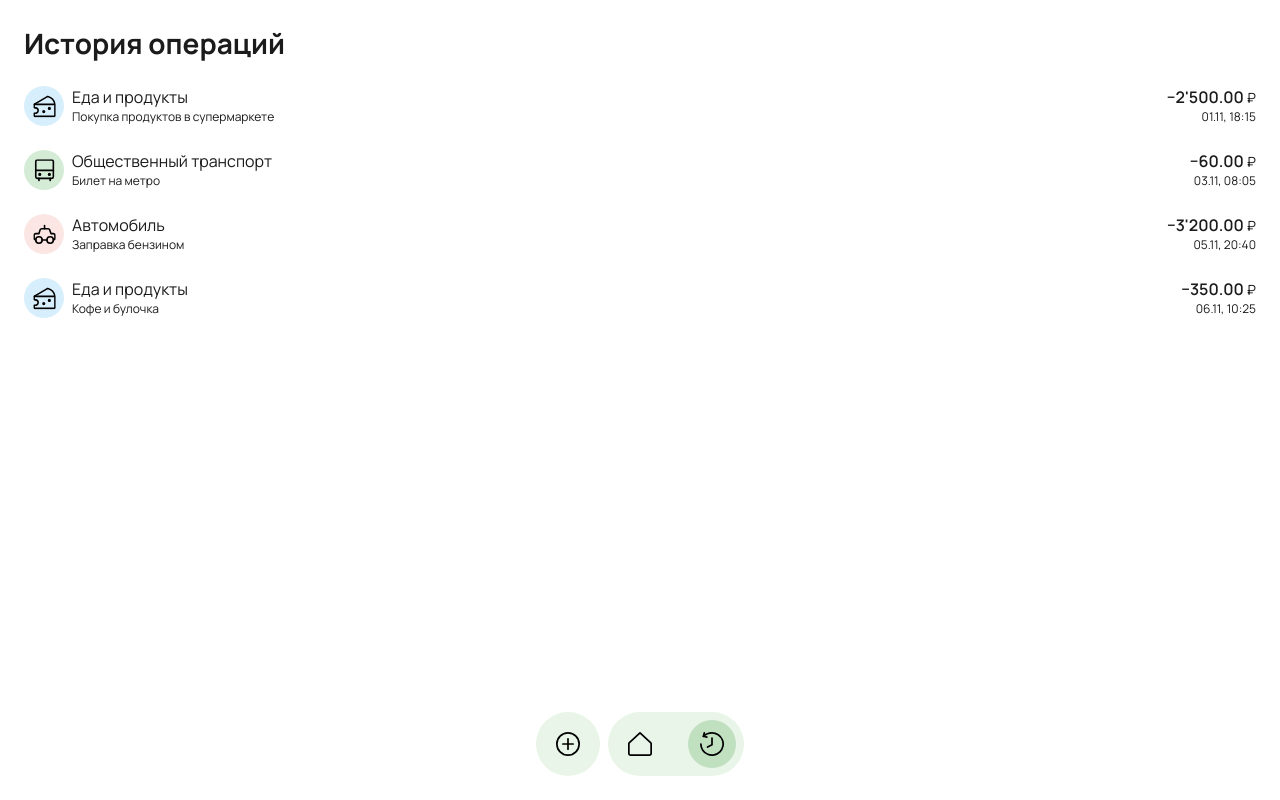
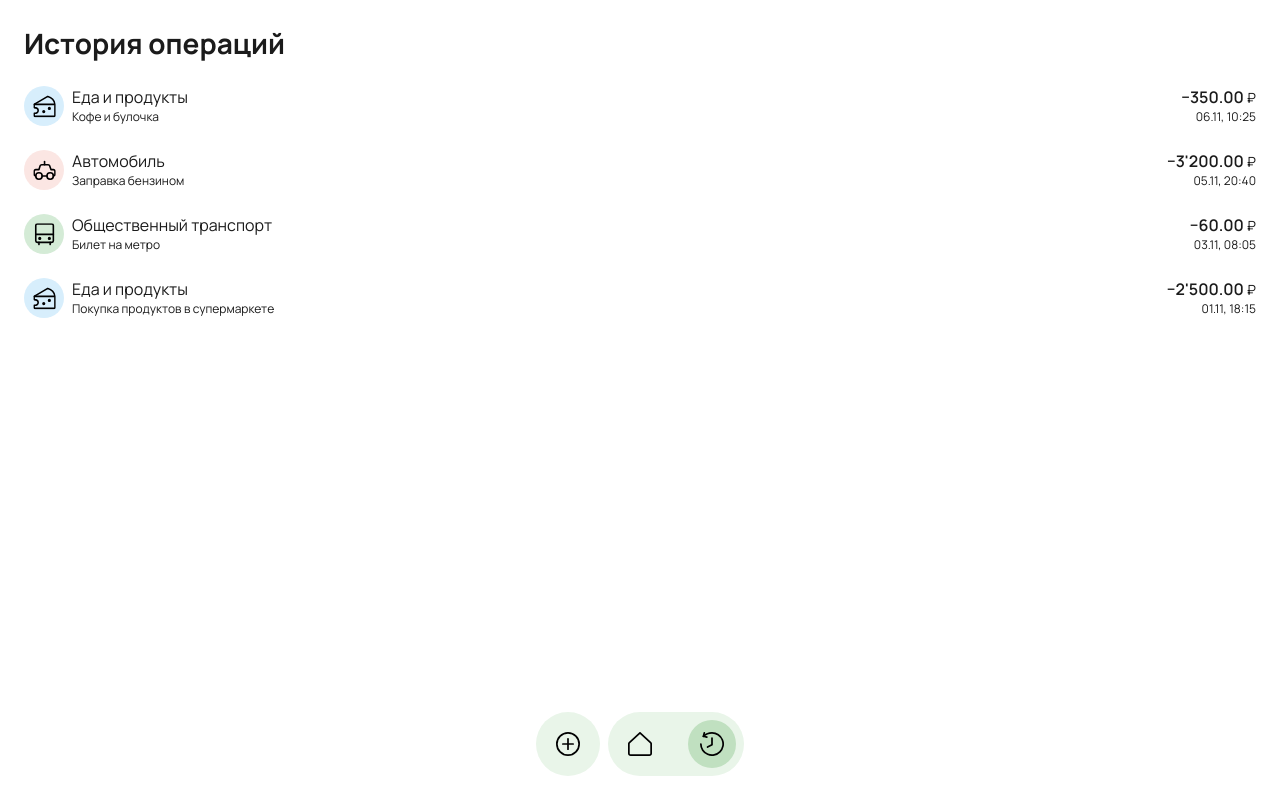
Before and after one commit to notrodi/cost-control, a React (Vite) app: page / in a window 1280 px wide. Both pictures are taken after a click on the element 712 px from the left and 744 px from the top of the page. Built offline with nearby package versions, Linux system fonts and the light colour scheme.

Commit message:
added history sort

```diff
--- a/src/components/History/History.tsx
+++ b/src/components/History/History.tsx
@@ -7,9 +7,11 @@ type HistoryProps = {
 }
 
 export default function History({ data }: HistoryProps) {
+  const sortedData = data.slice().sort((a, b) => b.date.getTime() - a.date.getTime());
+
   return (
     <div className='history'>
-      { data.map((item, index) =>
+      { sortedData.map((item, index) =>
         <div key={ index } className='history-item'>
           <div className='history-item__main'>
             <div
```
